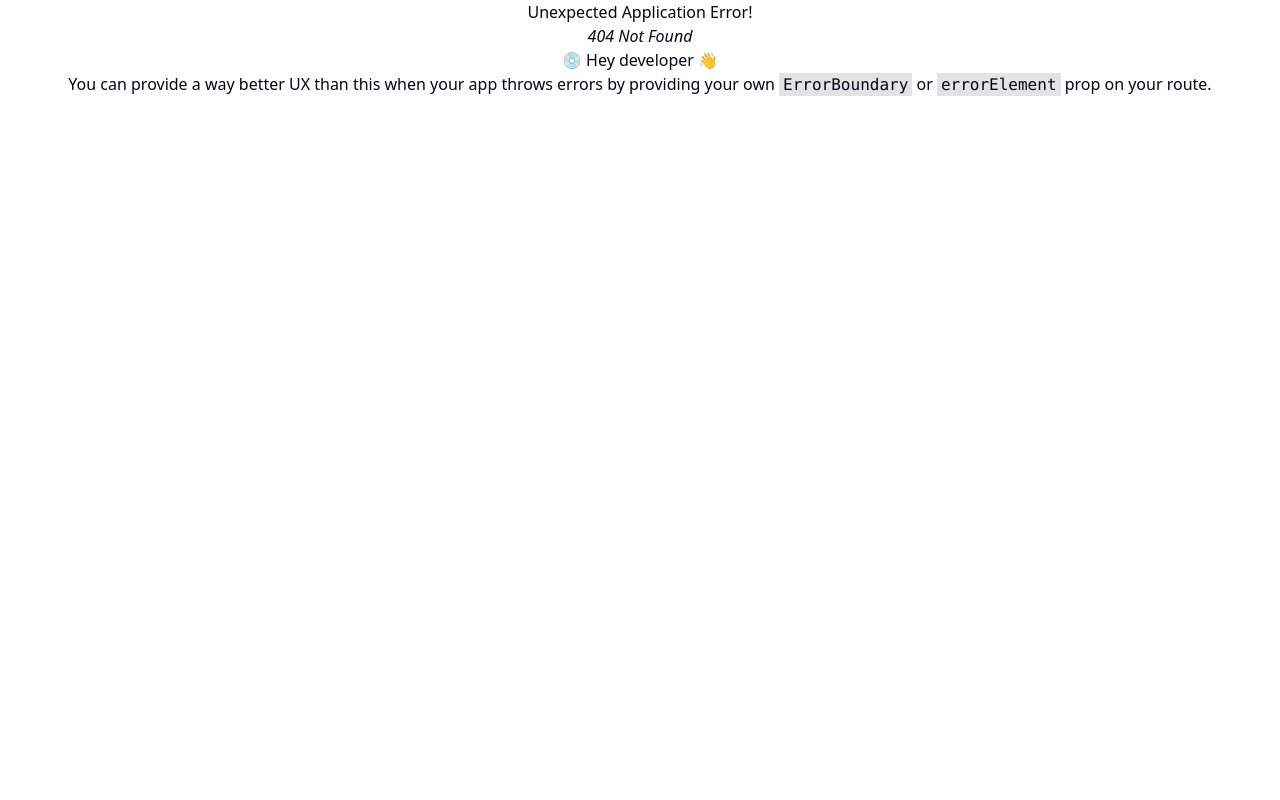
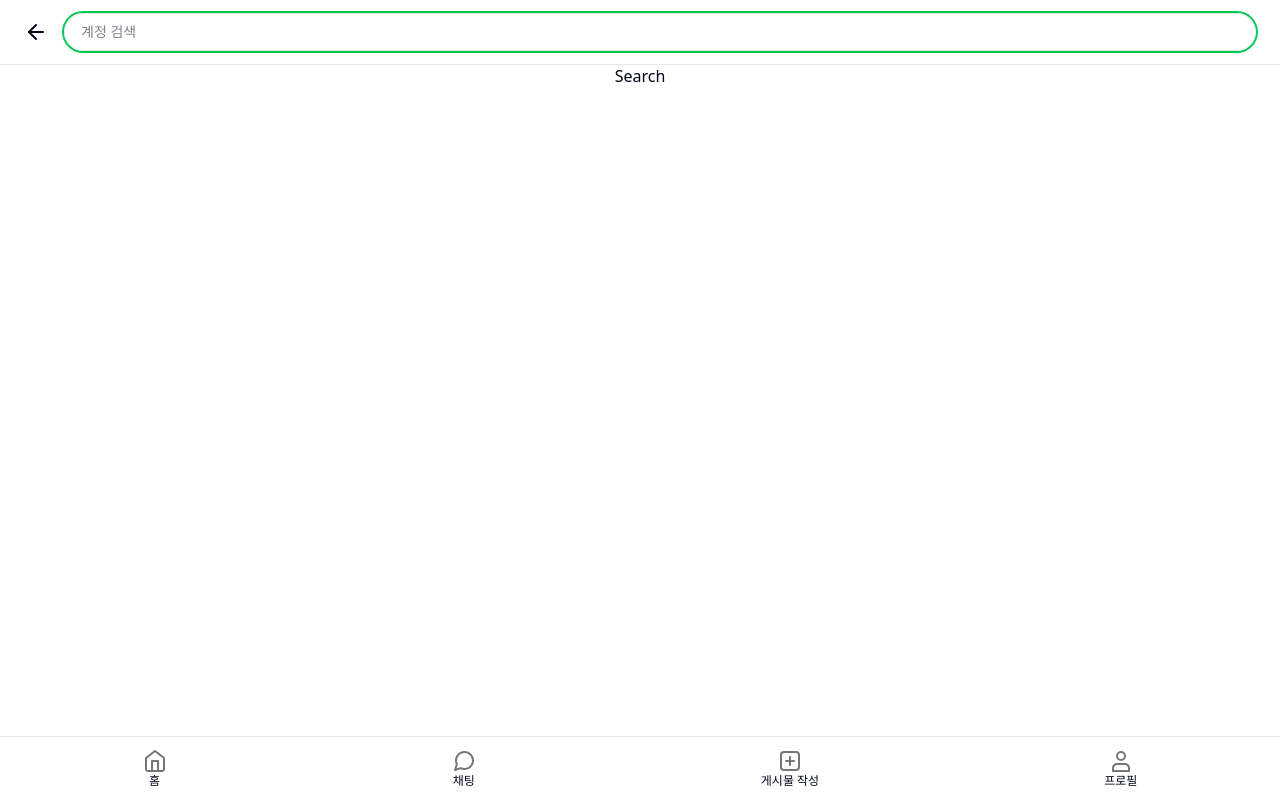
Before and after one commit to alyac-carrot/alyac-market-2, a React (Vite) app: page /search in a window 1280 px wide. Before the commit this address had no page. Built offline with nearby package versions, Linux system fonts and the light colour scheme.

Commit message:
feat : 검색 헤더 추가

```diff
--- a/src/app/layouts/RootLayout.tsx
+++ b/src/app/layouts/RootLayout.tsx
@@ -1,16 +1,18 @@
 import { Outlet } from 'react-router-dom';
-
 import { Header } from '@/widgets/header';
 import { Footer } from '@/widgets/footer';
 
 export function RootLayout() {
   return (
-    <div className="flex min-h-screen flex-col">
+    <div className="min-h-screen">
       <Header />
 
-      <main className="flex-1 ">
-        <Outlet />
+      <main className="pt-16 pb-16">
+        <div className="mx-auto w-full max-w-7xl px-4">
+          <Outlet />
+        </div>
       </main>
+
       <Footer />
     </div>
   );
--- a/src/app/routes.tsx
+++ b/src/app/routes.tsx
@@ -2,6 +2,7 @@ import { createBrowserRouter } from 'react-router-dom';
 import { RootLayout } from '@/app/layouts/RootLayout';
 
 import { HomePage } from '@/pages/home';
+import { SearchPage } from '@/pages/SearchPage.tsx';
 
 
 export const router = createBrowserRouter([
@@ -13,6 +14,10 @@ export const router = createBrowserRouter([
         index: true,
         element: <HomePage />,
       },
+      {
+        path: 'search',
+        element: <SearchPage />,
+      },
     ],
   },
 ]);
--- /dev/null
+++ b/src/pages/SearchPage.tsx
@@ -0,0 +1,5 @@
+export function SearchPage() {
+  return (
+    <div>Search</div>
+  )
+}
--- a/src/widgets/footer/ui/FooterNav.tsx
+++ b/src/widgets/footer/ui/FooterNav.tsx
@@ -12,8 +12,8 @@ import {
 
 export function Footer() {
   return (
-    <footer className="fixed bottom-0 left-0 right-0 border-t bg-background">
-      <nav className="mx-auto flex h-16 max-w-3xl items-center justify-around">
+    <footer className="fixed bottom-0 left-0 right-0 h-16 border-t bg-background">
+      <nav className="mx-auto flex h-full items-center justify-around">
 
         <NavLink to="/" className="flex flex-col items-center">
           {({ isActive }) => (
--- a/src/widgets/header/index.ts
+++ /dev/null
@@ -1 +0,0 @@
-export { Header } from './ui/Header';
--- /dev/null
+++ b/src/widgets/header/index.tsx
@@ -0,0 +1,14 @@
+// src/widgets/header/index.tsx
+import { useLocation } from 'react-router-dom';
+import { DefaultHeader } from './ui/DefaultHeader';
+import { SearchHeader } from './ui/SearchHeader';
+
+export function Header() {
+  const { pathname } = useLocation();
+
+  if (pathname.startsWith('/search')) {
+    return <SearchHeader />;
+  }
+
+  return <DefaultHeader />;
+}
--- /dev/null
+++ b/src/widgets/header/ui/DefaultHeader.tsx
@@ -0,0 +1,24 @@
+import { Link } from 'react-router-dom';
+import { Search } from 'lucide-react';
+import { HeaderShell } from './HeaderShell';
+
+export function DefaultHeader() {
+  return (
+    <HeaderShell
+      left={
+        <Link to="/" className=" text-lg font-bold">
+          알약마켓 피드
+        </Link>
+      }
+      right={
+        <Link
+          to="/search"
+          className="flex h-10 w-10 items-center justify-center rounded hover:bg-muted"
+          aria-label="검색"
+        >
+          <Search className="h-6 w-6" />
+        </Link>
+      }
+    />
+  );
+}
--- a/src/widgets/header/ui/Header.tsx
+++ /dev/null
@@ -1,22 +0,0 @@
-import { Link } from 'react-router-dom';
-import { Search } from 'lucide-react';
-
-export function Header() {
-  return (
-    <header className="border-b bg-background">
-      <div className="mx-auto flex max-w-3xl items-center justify-between px-4 py-3">
-
-        <Link to="/" className="text-lg font-bold">
-          알약마켓 피드
-        </Link>
-
-        <nav className="flex items-center gap-4">
-          <Link to="/search" className="flex h-10 w-10 items-center justify-center">
-            <Search className=" h-6 w-6" />
-          </Link>
-
-        </nav>
-      </div>
-    </header>
-  );
-}
--- /dev/null
+++ b/src/widgets/header/ui/HeaderShell.tsx
@@ -0,0 +1,20 @@
+// src/widgets/header/ui/HeaderShell.tsx
+import type { ReactNode } from 'react';
+
+type HeaderShellProps = {
+  left?: ReactNode;
+  center?: ReactNode;
+  right?: ReactNode;
+};
+
+export function HeaderShell({ left, center, right }: HeaderShellProps) {
+  return (
+    <header className="fixed left-0 right-0 top-0 z-50 border-b bg-background">
+      <div className="flex h-16 items-center justify-between px-4">
+        <div className="flex items-center">{left}</div>
+        <div className="flex min-w-0 flex-1 items-center px-2">{center}</div>
+        <div className="flex items-center">{right}</div>
+      </div>
+    </header>
+  );
+}
--- /dev/null
+++ b/src/widgets/header/ui/SearchHeader.tsx
@@ -0,0 +1,41 @@
+import { useNavigate, useSearchParams } from 'react-router-dom';
+import { ArrowLeft } from 'lucide-react';
+import { HeaderShell } from './HeaderShell';
+
+export function SearchHeader() {
+  const navigate = useNavigate();
+  const [searchParams, setSearchParams] = useSearchParams();
+
+  const q = searchParams.get('q') ?? '';
+
+  const onChange = (value: string) => {
+    const next = new URLSearchParams(searchParams);
+    if (value.trim() === '') next.delete('q');
+    else next.set('q', value);
+    setSearchParams(next, { replace: true });
+  };
+
+  return (
+    <HeaderShell
+      left={
+        <button
+          type="button"
+          onClick={() => navigate(-1)}
+          className="flex h-10 w-10 items-center justify-center rounded hover:bg-muted"
+          aria-label="뒤로가기"
+        >
+          <ArrowLeft className="h-6 w-6" />
+        </button>
+      }
+      center={
+        <input
+          value={q}
+          onChange={(e) => onChange(e.target.value)}
+          placeholder="계정 검색"
+          autoFocus
+          className="w-full rounded-full border px-4 py-2 text-sm outline-none focus:ring-2 focus:ring-green-500"
+        />
+      }
+    />
+  );
+}
```
Also changed, not shown: 1 other file (tests, documents, lock files or other folders).
